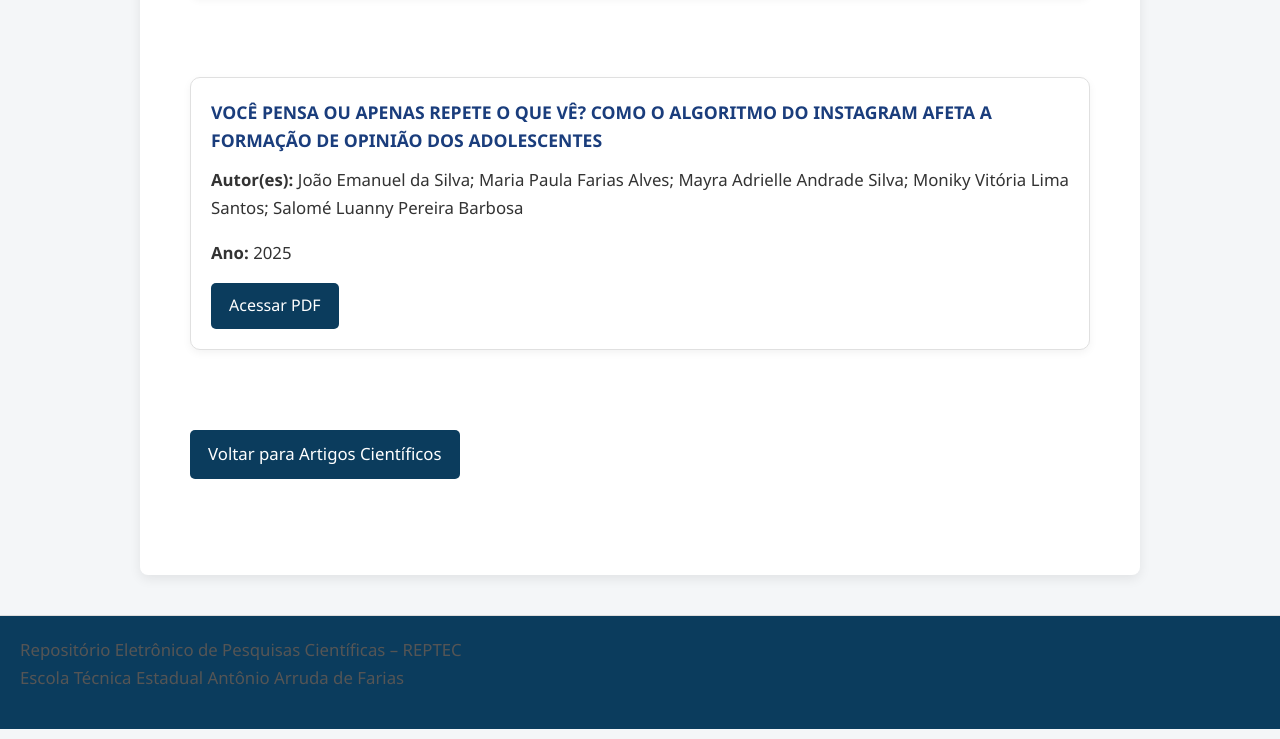
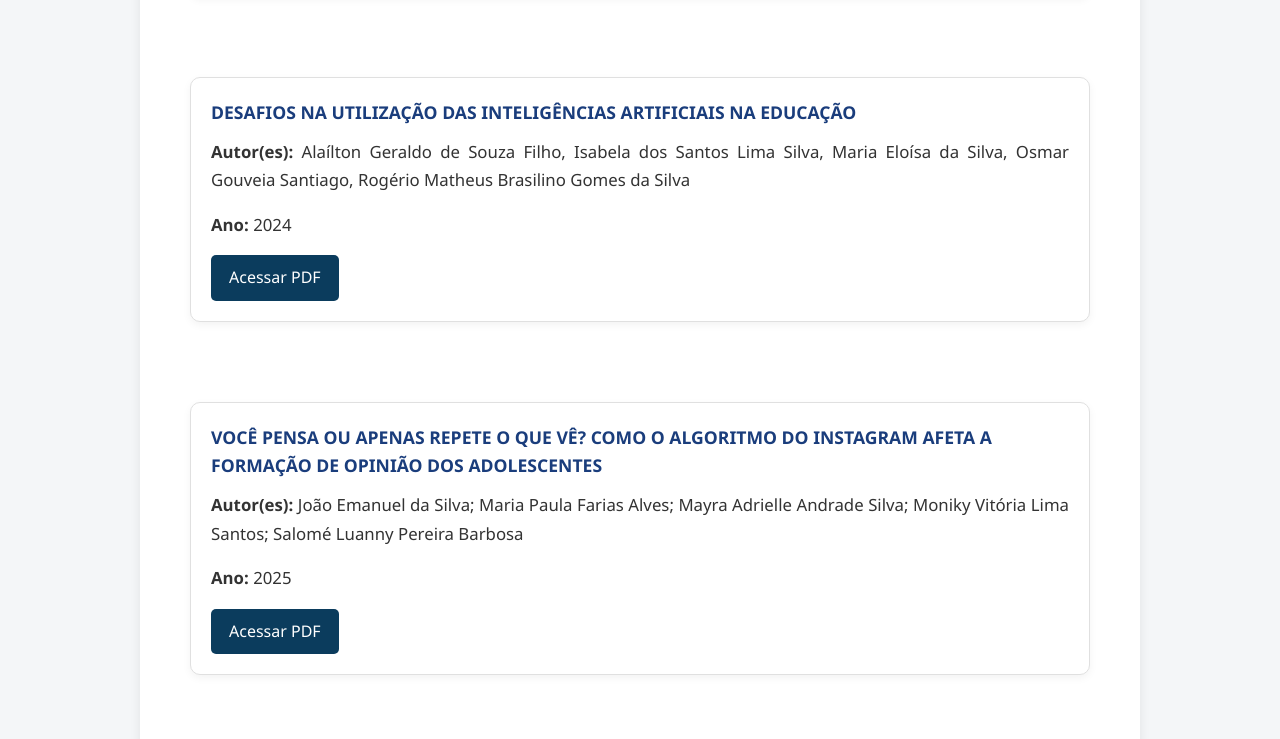
Before and after one commit to reptec-design/Reposit-rio-Eletr-nico-de-Pesquisas-Cient-ficas-da-Escola-T-cnica, a plain HTML site: page desenvolvimento de sistemas.html in a window 1280 px wide. Shown: the part 781-1520 px from the top of the page. Drawn offline with Linux system fonts and the light colour scheme.

Commit message:
Add files via upload

```diff
--- a/desenvolvimento de sistemas.html
+++ b/desenvolvimento de sistemas.html
@@ -37,6 +37,18 @@
         <p><strong>Autor(es):</strong> Erick Ricardo da Silva, Maria Clara da Silva Pereira, Thalita Millena Moura Costa</p>
         <p><strong>Ano:</strong> 2025</p>
         <a href="https://archive.org/details/a-cultura-de-erotizacao-na-infancia"
+           class="botao" target="_blank">
+           Acessar PDF
+        </a>
+      </div>
+
+ <div class="lista-artigos">
+      <div class="card-artigo artigo-admin">
+        <h3>DESAFIOS NA UTILIZAÇÃO DAS INTELIGÊNCIAS ARTIFICIAIS NA
+EDUCAÇÃO</h3>
+        <p><strong>Autor(es):</strong> Alaílton Geraldo de Souza Filho, Isabela dos Santos Lima Silva, Maria Eloísa da Silva, Osmar Gouveia Santiago, Rogério Matheus Brasilino Gomes da Silva</p>
+        <p><strong>Ano:</strong> 2024</p>
+        <a href="https://archive.org/details/desafios-na-utilizacao-das-inteligencias-artificiais-na-educacao/Exemplo  (1).docx (2).pdf"
            class="botao" target="_blank">
            Acessar PDF
         </a>
```
